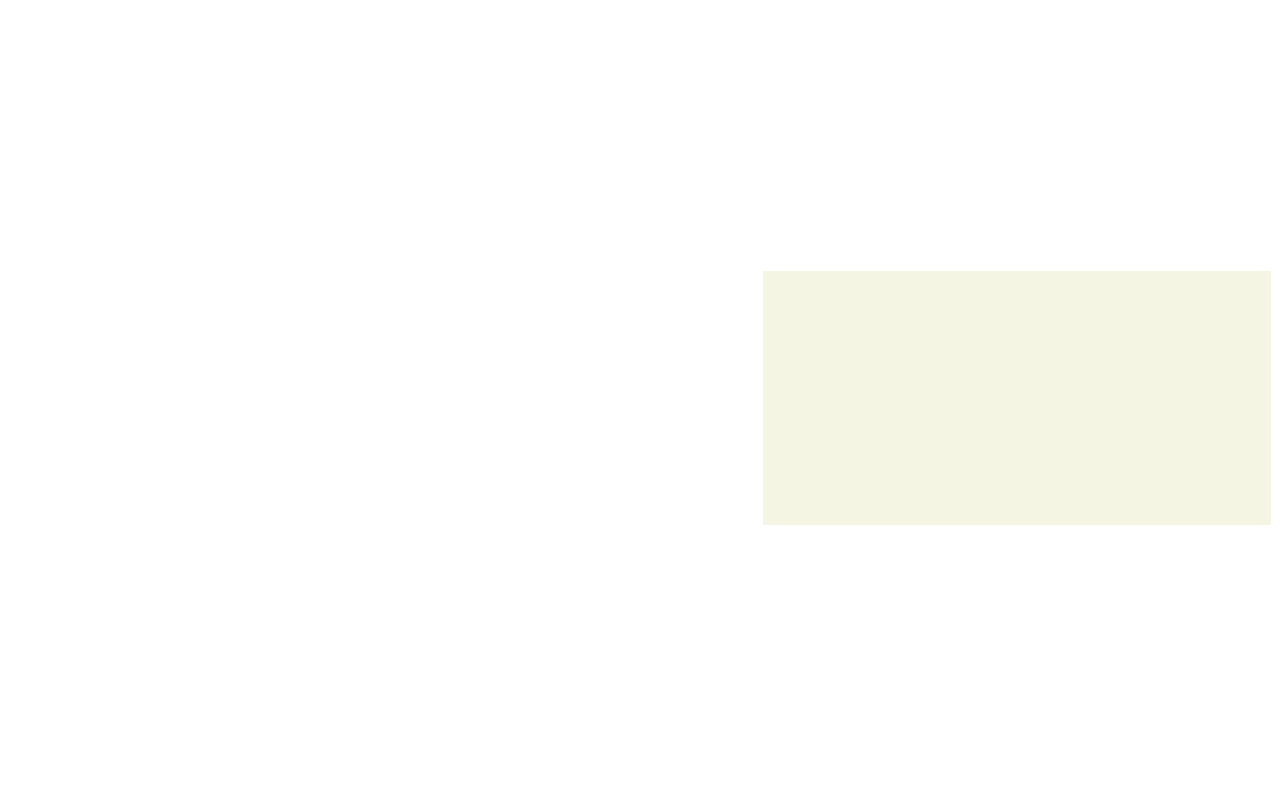
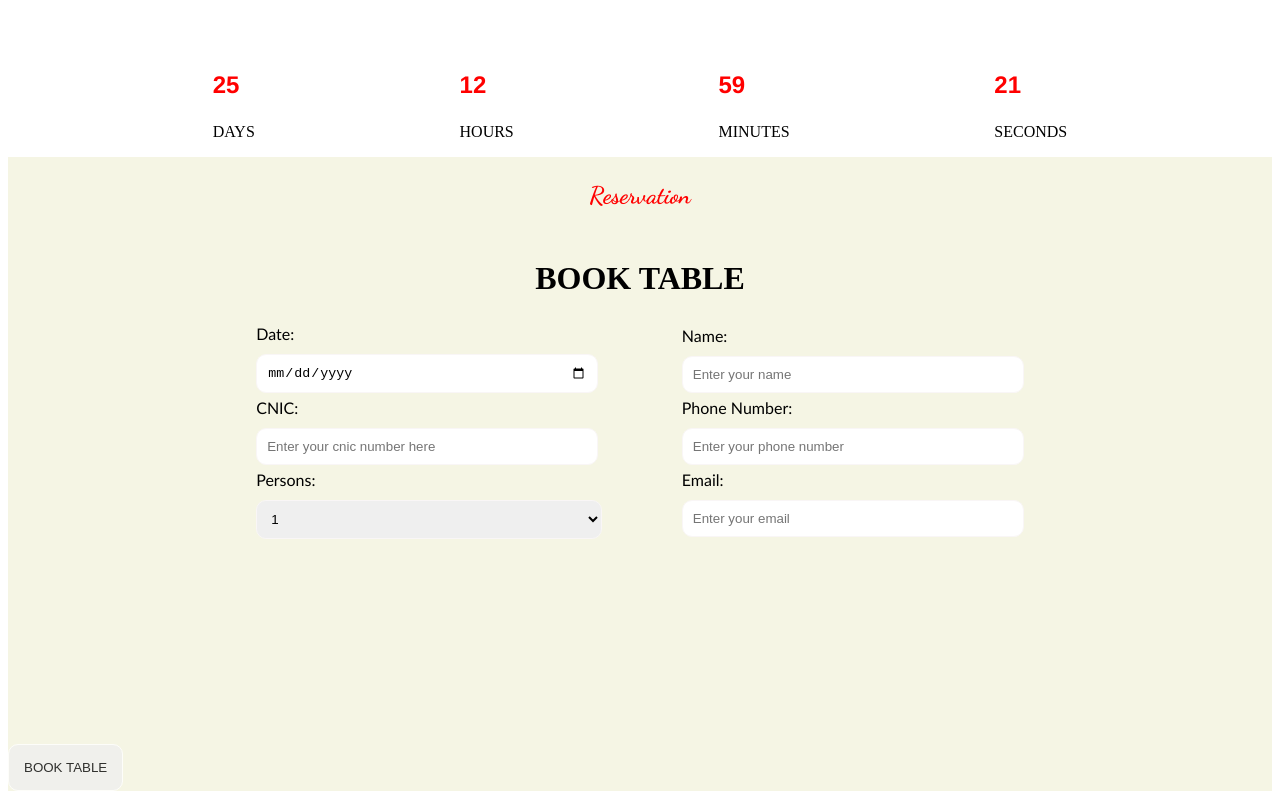
Before and after one commit to Meerab23/Restaurant-website, a plain HTML site: page index.html in a window 1280 px wide. Shown: the part 2270-3069 px from the top of the page. Before the commit the page ends 2987 px from the top, so only its background shows below. Drawn offline with Linux system fonts and the light colour scheme.

Commit message:
I have added new sections with more modification in code

```diff
--- a/index.html
+++ b/index.html
@@ -1,14 +1,18 @@
 <!DOCTYPE html>
 <html lang="en">
+
 <head>
     <meta charset="UTF-8">
     <meta name="viewport" content="width=device-width, initial-scale=1.0">
     <title>Document</title>
     <link rel="preconnect" href="https://fonts.googleapis.com">
     <link rel="preconnect" href="https://fonts.gstatic.com" crossorigin>
-    <link href="https://fonts.googleapis.com/css2?family=Dancing+Script:wght@400..700&family=Roboto:ital,wght@0,100..900;1,100..900&display=swap" rel="stylesheet">
+    <link
+        href="https://fonts.googleapis.com/css2?family=Dancing+Script:wght@400..700&family=Roboto:ital,wght@0,100..900;1,100..900&display=swap"
+        rel="stylesheet">
     <link rel="stylesheet" href="stylesheet.css">
 </head>
+
 <body>
     <header>
         <div id="headersection">
@@ -26,7 +30,9 @@
             <div id="seconddiv">
                 <h3 id="headingthree">Italian Restaurant</h3>
                 <h2 id="welcometwo">WELCOME</h2>
-                <p>Lorem ipsum dolor sit amet consectetur, adipisicing elit. Ratione aut fugiat nihil. Aspernatur minima, sequi cum consequuntur eaque numquam saepe odit optio nostrum obcaecati quam repellat maxime et provident facere.</p>
+                <p>Lorem ipsum dolor sit amet consectetur, adipisicing elit. Ratione aut fugiat nihil. Aspernatur
+                    minima, sequi cum consequuntur eaque numquam saepe odit optio nostrum obcaecati quam repellat maxime
+                    et provident facere.</p>
                 <a href="#">Our STORY &#8594</a>
             </div>
             <img src="steak.webp" height="400" width="400" alt="unavailable">
@@ -41,20 +47,23 @@
             <div id="restaurant">
                 <img src="restaurant.jpeg" alt="restaurant" height="240px" width="240px">
                 <h3>Our Restaurant</h3>
-                <p class="details">Lorem ipsum dolor sit amet consectetur adipisicing elit. Nobis quasi modi voluptatibus eius quo odio?</p>
-                <a href="#">Learn more &#8594</a>
+                <p class="details">Lorem ipsum dolor sit amet consectetur adipisicing elit. Nobis quasi modi
+                    voluptatibus eius quo odio?</p>
+                <a class="alinks" href="#">Learn more &#8594</a>
             </div>
             <div class="pics">
                 <img src="meal.jpg" alt="restaurant" height="240px" width="240px">
                 <h3>Delicious Food</h3>
-                <p class="details">Lorem ipsum dolor sit amet consectetur adipisicing elit. Nobis quasi modi voluptatibus eius quo odio?</p>
-                <a href="#">Learn more &#8594</a>
+                <p class="details">Lorem ipsum dolor sit amet consectetur adipisicing elit. Nobis quasi modi
+                    voluptatibus eius quo odio?</p>
+                <a class="alinks" href="#">Learn more &#8594</a>
             </div>
             <div class="pics">
                 <img src="wine.jpeg" alt="restaurant" height="240px" width="240px">
                 <h3>Red Vine</h3>
-                <p class="details">Lorem ipsum dolor sit amet consectetur adipisicing elit. Nobis quasi modi voluptatibus eius quo odio?</p>
-                <a href="#">Learn more &#8594</a>
+                <p class="details">Lorem ipsum dolor sit amet consectetur adipisicing elit. Nobis quasi modi
+                    voluptatibus eius quo odio?</p>
+                <a class="alinks" href="#">Learn more &#8594</a>
             </div>
         </section>
 
@@ -105,11 +114,18 @@
             <form>
     <section id="formsection1">
         <label for="date">Date:</label>
-                    <input type="date" id="date" class="date"><br>
-                    <label for="time">Time:</label>
-                    <input type="time" id="time" class="time"><br>
+        <div>
+            <input type="date" id="date" class="inputfield"><br>
+        </div>
+        <label for="">CNIC:</label>
+        <div>
+            <input type="text" id="cnic" class="inputfield" required placeholder="Enter your cnic number here"><br>
+        </div>
+
+
         <label for="person">Persons:</label>
-                    <select>
+        <div>
+            <select id="persons">
                 <option>1</option>
                 <option>2</option>
                 <option>3</option>
@@ -120,19 +136,31 @@
                 <option>8</option>
                 <option>9</option>
             </select>
+        </div>
     </section>
+
     <section id="formsection2">
         <label for="name">Name:</label>
-                    <input type="text" id="name" class="name" required><br>
+        <div>
+            <input type="text" id="name" class="inputfield" required placeholder="Enter your name"><br>
+        </div>
+
         <label for="phone">Phone Number:</label>
-                    <input type="number" id="phone" class="phone" required><br>
+        <div>
+            <input type="phone" id="phone" class="inputfield" required placeholder="Enter your phone number"><br>
+        </div>
+
         <label for="email">Email:</label>
-                    <input type="text" id="email" class="email" required><br>
+        <div>
+            <input type="text" id="email" class="inputfield"  required placeholder="Enter your email" title="Please enter a valid email address"><br>
+        </div>
     </section>
 </form>
-            <button>BOOK TABLE</button>
+
+            <button id="lastbutton">BOOK TABLE</button>
         </section>
     </main>
 
 </body>
+
 </html>
--- a/stylesheet.css
+++ b/stylesheet.css
@@ -106,7 +106,7 @@ img
 }
 .details
 {
-    text-align: left;
+    text-align:left;
     width: 320px;
 }
 h3
@@ -189,3 +189,54 @@ button
     align-items: center;
     margin: 0%;
 }
+form
+{
+    display: flex;
+    align-items: center;
+    justify-content: center;
+}
+#formsection1
+{
+    padding-right: 40px;
+}
+#formsection2
+{
+    padding-left: 40px;
+}
+label
+{
+    font-size: medium;
+    font-family: 'Gill Sans', 'Gill Sans MT', Calibri, 'Trebuchet MS', sans-serif;
+    margin-bottom: 10px;
+}
+/* input{
+    margin-bottom: 15px;
+    margin-left: 10px;
+    width: 30vw;
+    padding: 10px;
+} */
+/* #options{
+    width: 25vw;
+    border: 1px solid rgb(249, 246, 246);
+} */
+#persons
+{
+    width: 27vw;
+    padding: 10px;
+    margin-top: 10px;
+    margin-bottom: 5px;
+    border: 1px solid rgb(249, 246, 246);
+    border-radius: 10px;
+}
+.inputfield{
+    width: 25vw;
+    margin-top: 10px;
+    margin-bottom: 5px;
+    padding: 10px;
+    border: 1px solid rgb(249, 246, 246);
+    border-radius: 10px;
+}
+#lastbutton:hover
+{
+    background-color: aquamarine;
+}
```
Lines whose indentation alone changed are shown as unchanged.
